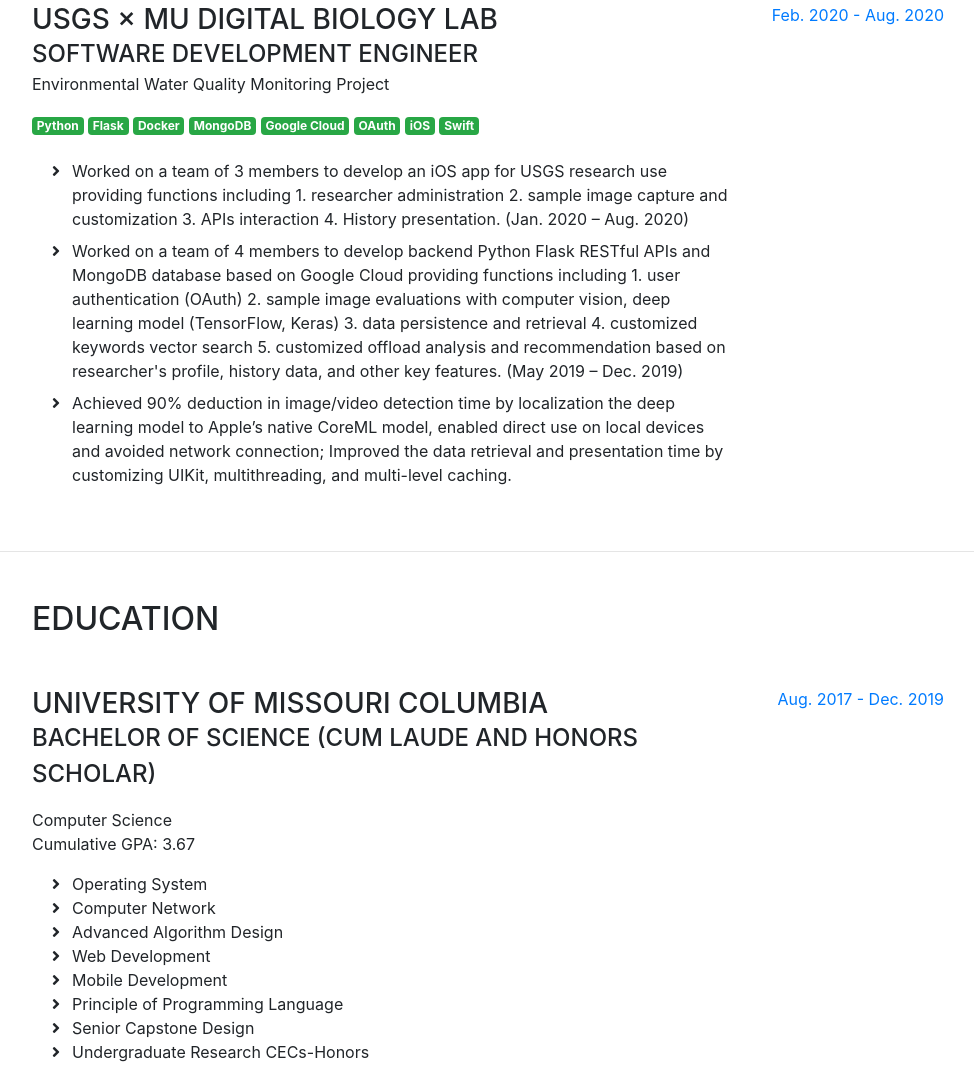
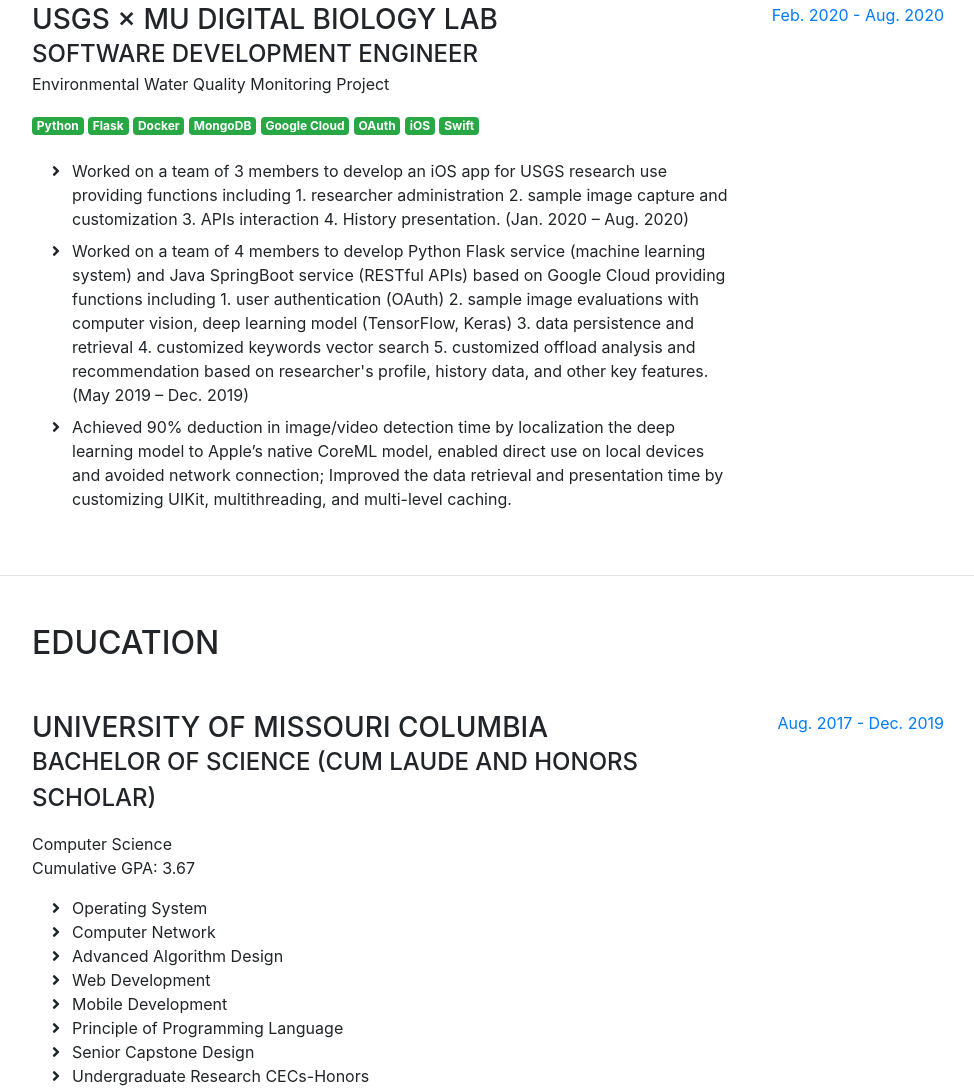
Before and after one commit to jlbwm/jlbwm.github.io, a website with bundled scripts: page index.html in a window 1280 px wide. Shown: the part 2928-4019 px from the top of the page, without its empty margins (288-1262 px from the left). Built offline with nearby package versions, Linux system fonts and the light colour scheme; a web font is replaced by a local one.

Commit message:
23.01.24 update 2

```diff
--- a/index.html
+++ b/index.html
@@ -261,7 +261,7 @@
               </li>
               <li class="mt-2">
                 <i class="fa-li fas fa-angle-right"></i>
-                Worked on a team of 4 members to develop backend Python Flask RESTful APIs and MongoDB database based on Google Cloud providing functions including 1. user authentication (OAuth) 2. sample image evaluations with computer vision, deep learning model (TensorFlow, Keras) 3. data persistence and retrieval 4. customized keywords vector search 5. customized offload analysis and recommendation based on researcher's profile, history data, and other key features. (May 2019 – Dec. 2019)
+                Worked on a team of 4 members to develop Python Flask service (machine learning system) and Java SpringBoot service (RESTful APIs) based on Google Cloud providing functions including 1. user authentication (OAuth) 2. sample image evaluations with computer vision, deep learning model (TensorFlow, Keras) 3. data persistence and retrieval 4. customized keywords vector search 5. customized offload analysis and recommendation based on researcher's profile, history data, and other key features. (May 2019 – Dec. 2019)
               </li>
               <li class="mt-2">
                 <i class="fa-li fas fa-angle-right"></i>
```
